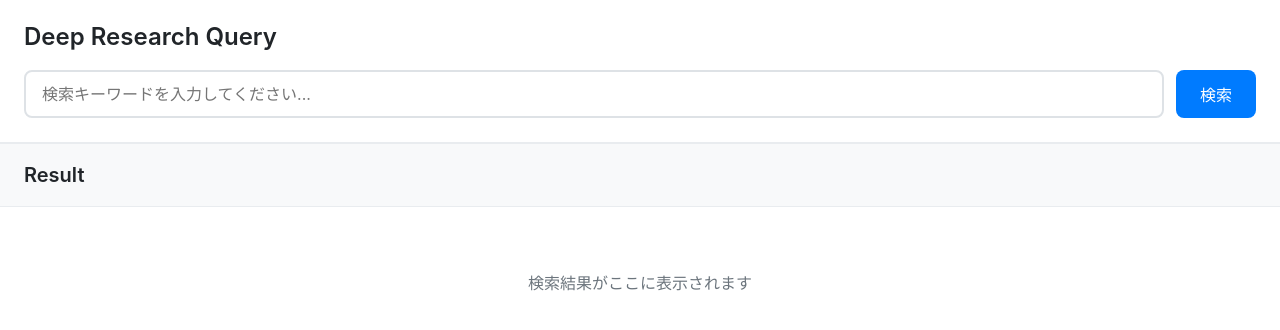
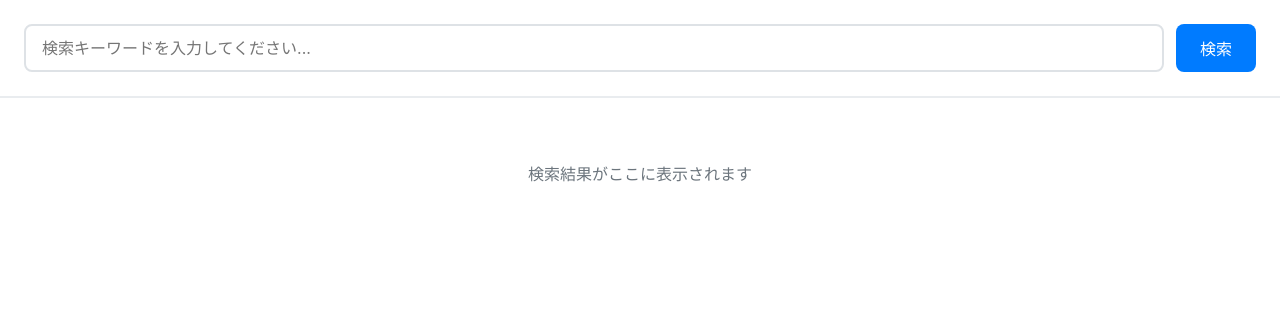
Before and after one commit to team-mirai-volunteer/kokkai-join, a React (Vite) app in the folder frontend/: page / in a window 1280 px wide. Shown: the top 330 px of the page. Built offline with nearby package versions, Linux system fonts and the light colour scheme.

Commit message:
chore: adjust ui

```diff
--- a/frontend/src/App.css
+++ b/frontend/src/App.css
@@ -141,13 +141,6 @@ body {
   padding: 16px 24px;
   border-bottom: 1px solid #e9ecef;
   background-color: #f8f9fa;
-}
-
-.result-header h2 {
-  margin: 0;
-  color: #212529;
-  font-size: 20px;
-  font-weight: 600;
 }
 
 .cache-indicator {
--- a/frontend/src/App.tsx
+++ b/frontend/src/App.tsx
@@ -78,7 +78,6 @@ function App() {
   return (
     <div className="app-container">
       <div className="input-section">
-        <h1>Deep Research Query</h1>
         <form onSubmit={handleSubmit} className="search-form">
           <div className="form-group">
             <input
@@ -98,11 +97,6 @@ function App() {
       </div>
 
       <div className="output-section">
-        <div className="result-header">
-          <h2>
-            Result
-          </h2>
-        </div>
         <div className="markdown-output">
           {loading ? (
             <div className="loading">処理中...</div>
```
